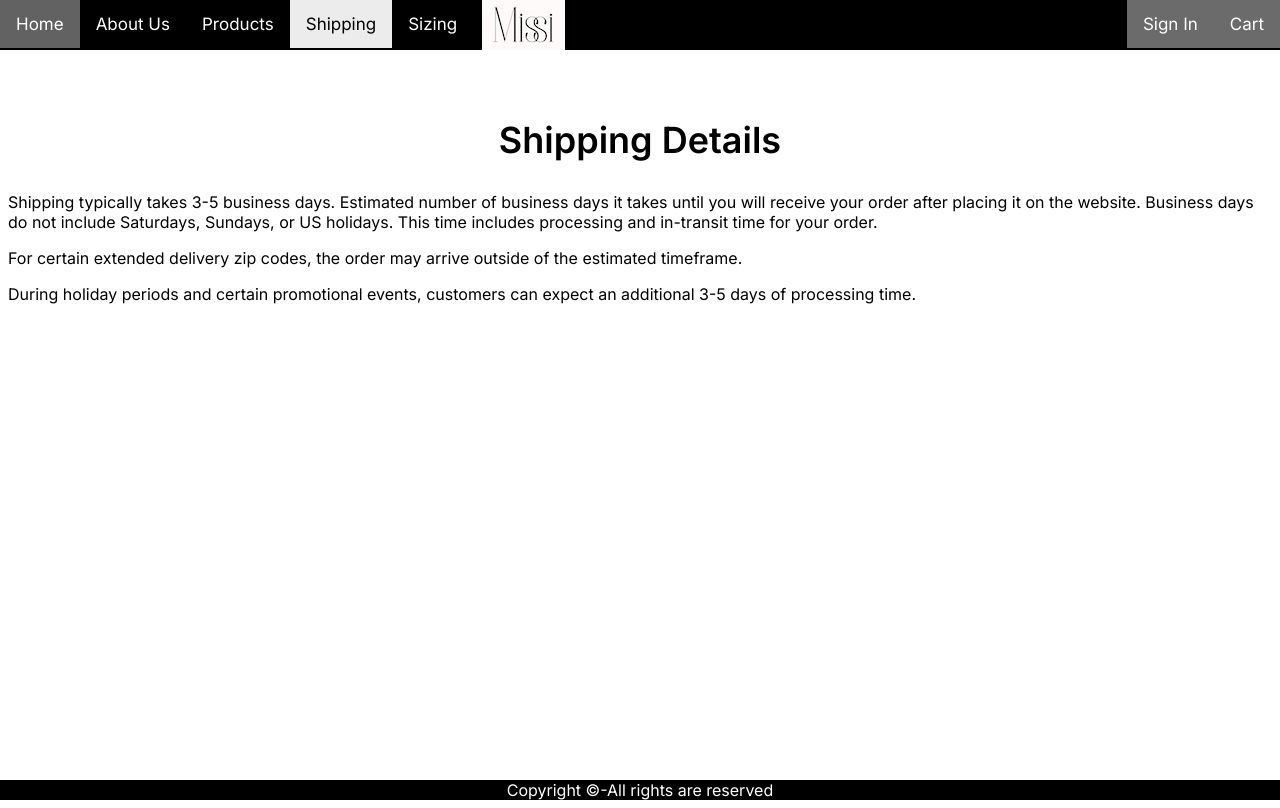
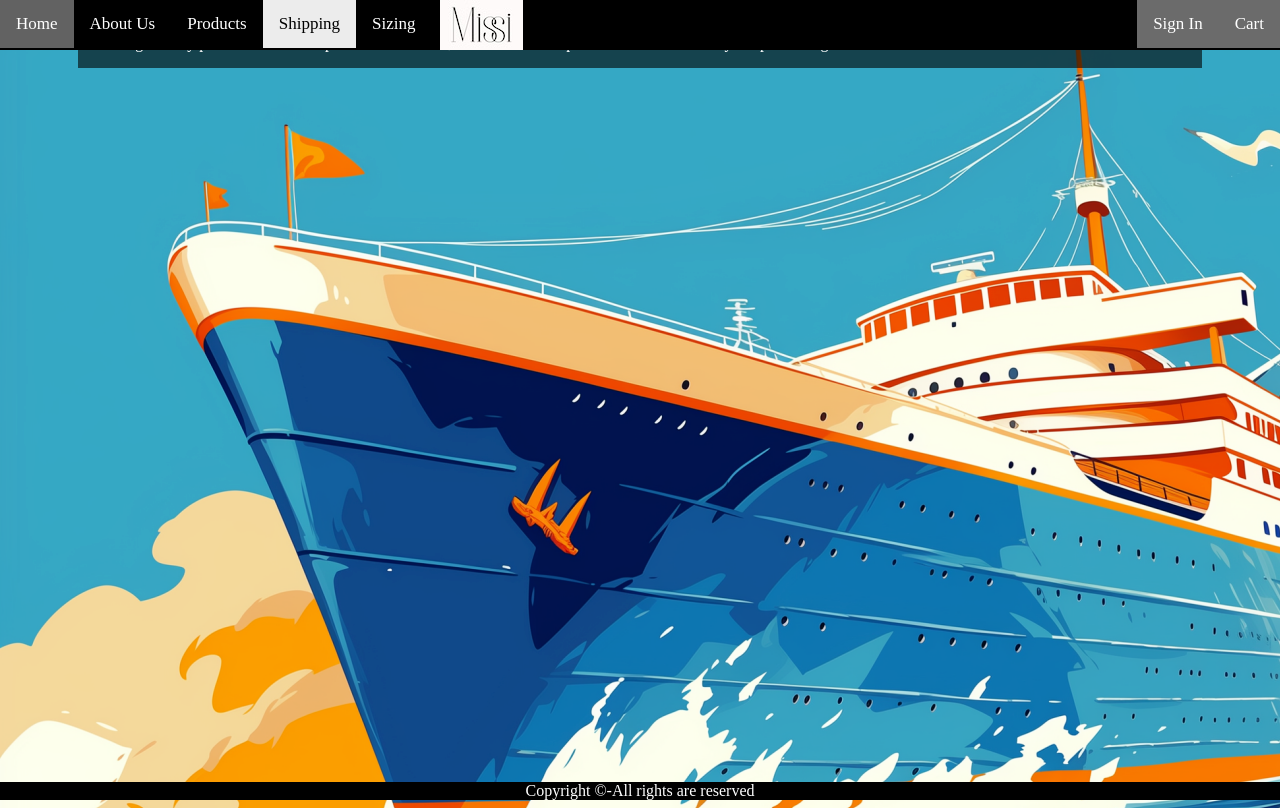
Before and after one commit to mhc-cs/cs-316-project-beso-solutions, a Next.js app: page /Shipping in a window 1280 px wide. Built offline with nearby package versions, Linux system fonts and the light colour scheme.

Commit message:
backgrounds

```diff
--- a/app/Home/page.tsx
+++ b/app/Home/page.tsx
@@ -19,7 +19,6 @@ export default async function Page() {
   return (
   <div>
     <body>
-
       <Topnav setActiveLink="home"/>
 
       <div className="bg-container">
--- a/app/Products/page.tsx
+++ b/app/Products/page.tsx
@@ -97,10 +97,10 @@ export default function Page() {
               <a></a>
             </div>
           </div>
-          <ProductList products={products}/>
 
           <div className="main">
             <h1 className="main_heading">Products</h1>
+            <ProductList products={products}/>
             <div className="cards">
               <div className="cards_inner">
                 {products.map(product => (
--- a/app/Shipping/page.tsx
+++ b/app/Shipping/page.tsx
@@ -13,10 +13,11 @@ export default function Page() {
 
   return (
   <div>
-    <body>
+    <body className="shipping-bg">
       <Topnav setActiveLink="shipping"/>
 
-      <section>
+      <section className="container">
+        <div className="textBlock">
           <h1>Shipping Details</h1>
           <p>
             Shipping typically takes 3-5 business days. Estimated number of business days it takes
@@ -30,6 +31,7 @@ export default function Page() {
           <p>
             During holiday periods and certain promotional events, customers can expect an additional 3-5 days of processing time.
           </p>
+        </div>
       </section>
 
       <Footer/>
--- a/app/components/ProductList.tsx
+++ b/app/components/ProductList.tsx
@@ -30,6 +30,7 @@ const ProductList: React.FC<ProductListProps> = ({ products }) => {
     <div>
         {/* Render your list of products here */}
         <div className="product-list">
+            <p>hellohelloheloo</p>
             {products.map(product => (
                 <div className="product" key={product.id}>
                 <h3>{product.name}</h3>
--- a/app/globals.css
+++ b/app/globals.css
@@ -587,6 +587,25 @@ th, td {
   background-image: url(https://media.giphy.com/media/U3qYN8S0j3bpK/giphy.gif);
 }
 
+.shipping-bg{
+  background-image: url("images/shipping.png");
+}
+.container{
+  position: relative;
+  top: 60%;
+  background: rgba(0, 0, 0, 0.5);
+}
+.textBlock {
+  position: absolute;
+  bottom: 20px;
+  right: 70px;
+  left: 70px;
+  background-color: rgba(0, 0, 0, 0.599);;
+  color: white;
+  padding-left: 20px;
+  padding-right: 20px;
+}
+
 table {
   border-collapse: collapse;
   width: 100%;
```
Also changed, not shown: app/images/shipping.png (added). Lines whose indentation alone changed are shown as unchanged.
